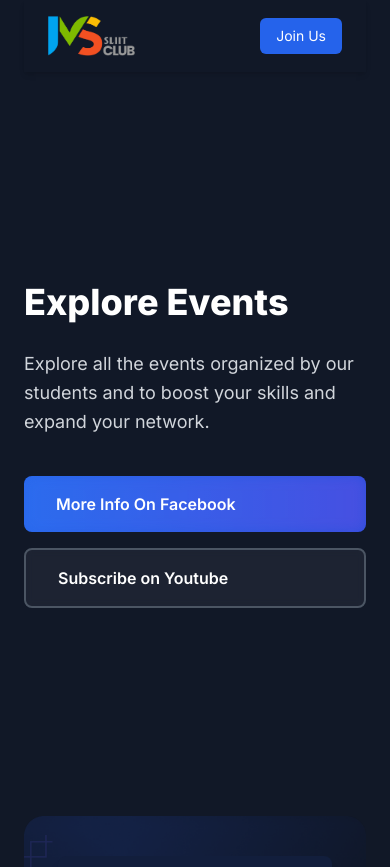
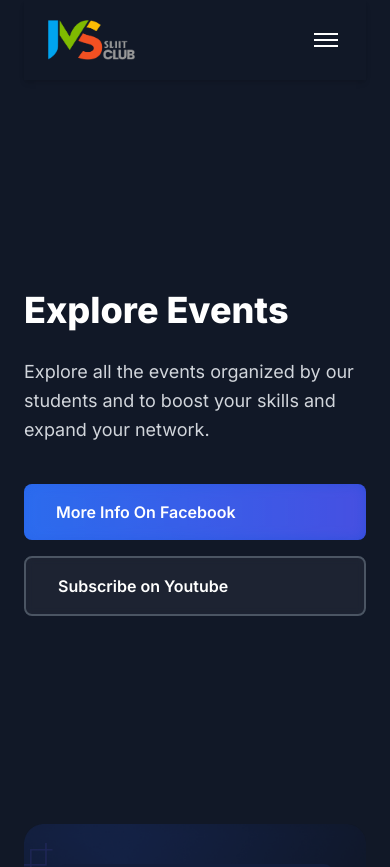
Before and after one commit to ms-club-sliit/msclubwebsite-v3, a Next.js app: page /events in a window 390 px wide. Shown: the top 867 px of the page. Built offline with nearby package versions, Linux system fonts and the light colour scheme.

Commit message:
add responsive mobile navigation to Header
Introduced a mobile-friendly navigation menu with a hamburger toggle in the Header component. Added new navigation links and ensured the 'Join Us' button is accessible on both desktop and mobile views for improved usability.

```diff
--- a/src/components/Header.jsx
+++ b/src/components/Header.jsx
@@ -1,11 +1,18 @@
 "use client";
-
 import Image from "next/image";
 import Link from "next/link";
+import { useState } from "react";
 
 const Header = () => {
+  const [isMenuOpen, setIsMenuOpen] = useState(false);
+
+  const toggleMenu = () => {
+    setIsMenuOpen(!isMenuOpen);
+  };
+
   return (
-    <header className="py-4 px-6 md:px-12 flex items-center bg-gray-900 shadow-md">
+    <header className="relative py-4 px-6 md:px-12 bg-gray-900 shadow-md">
+      <div className="flex items-center">
         <div className="flex items-center mr-auto">
           <Image
             src="/ms_club_logo_light.png"
@@ -15,6 +22,8 @@ const Header = () => {
             className="w-auto h-10"
           />
         </div>
+
+        {/* Desktop Navigation */}
         <nav className="hidden md:flex items-center space-x-8 mr-8">
           <Link href="/" className="text-white hover:text-blue-400 transition">
             Home
@@ -44,12 +53,93 @@ const Header = () => {
             Contact
           </Link>
         </nav>
+
+        {/* Desktop Join Us Button */}
         <Link
           href="/join-us"
-        className="bg-blue-600 hover:bg-blue-700 text-white px-4 py-2 rounded-md text-sm transition"
+          className="hidden md:block bg-blue-600 hover:bg-blue-700 text-white px-4 py-2 rounded-md text-sm transition"
         >
           Join Us
         </Link>
+
+        {/* Mobile Hamburger Button */}
+        <button
+          onClick={toggleMenu}
+          className="md:hidden flex flex-col items-center justify-center w-8 h-8 ml-auto"
+          aria-label="Toggle menu"
+        >
+          <span
+            className={`block w-6 h-0.5 bg-white transition-all duration-300 ease-in-out ${
+              isMenuOpen ? "rotate-45 translate-y-1.5" : "mb-1"
+            }`}
+          ></span>
+          <span
+            className={`block w-6 h-0.5 bg-white transition-all duration-300 ease-in-out ${
+              isMenuOpen ? "opacity-0" : "mb-1"
+            }`}
+          ></span>
+          <span
+            className={`block w-6 h-0.5 bg-white transition-all duration-300 ease-in-out ${
+              isMenuOpen ? "-rotate-45 -translate-y-1.5" : ""
+            }`}
+          ></span>
+        </button>
+      </div>
+
+      {/* Mobile Menu Dropdown */}
+      <div
+        className={`absolute md:hidden mt-4 border-t border-gray-700 bg-gray-900 w-full z-20 transition-all duration-500 ease-in-out ${
+          isMenuOpen
+            ? 'opacity-100 translate-y-0 pointer-events-auto'
+            : 'opacity-0 -translate-y-4 pointer-events-none'
+        }`}
+        style={{ top: '100%' }}
+      >
+        <nav className="pt-4 pb-2 space-y-2">
+          <Link
+            href="/"
+            className="block text-white hover:text-blue-400 transition py-2"
+            onClick={() => setIsMenuOpen(false)}
+          >
+            Home
+          </Link>
+          <Link
+            href="/about"
+            className="block text-white hover:text-blue-400 transition py-2"
+            onClick={() => setIsMenuOpen(false)}
+          >
+            About
+          </Link>
+          <Link
+            href="/blogs"
+            className="block text-white hover:text-blue-400 transition py-2"
+            onClick={() => setIsMenuOpen(false)}
+          >
+            Blogs
+          </Link>
+          <Link
+            href="/events"
+            className="block text-white hover:text-blue-400 transition py-2"
+            onClick={() => setIsMenuOpen(false)}
+          >
+            Events
+          </Link>
+          <Link
+            href="/contact"
+            className="block text-white hover:text-blue-400 transition py-2"
+            onClick={() => setIsMenuOpen(false)}
+          >
+            Contact
+          </Link>
+          <Link
+            href="/join-us"
+            className="block bg-blue-600 hover:bg-blue-700 text-white px-4 py-2 rounded-md text-sm transition mt-4 w-fit"
+            onClick={() => setIsMenuOpen(false)}
+          >
+            Join Us
+          </Link>
+        </nav>
+      </div>
     </header>
   );
 };
```
Lines whose indentation alone changed are shown as unchanged.
